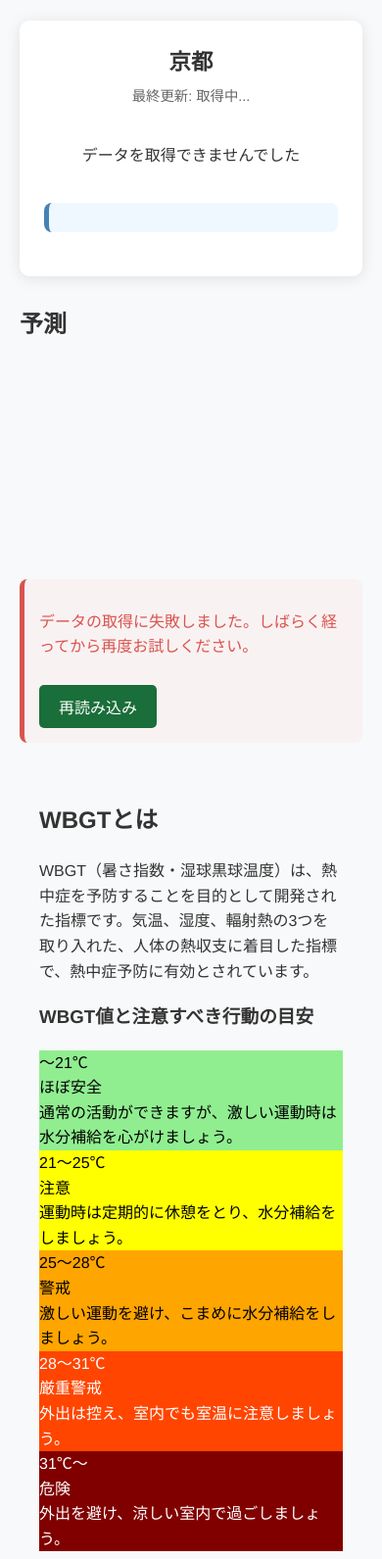
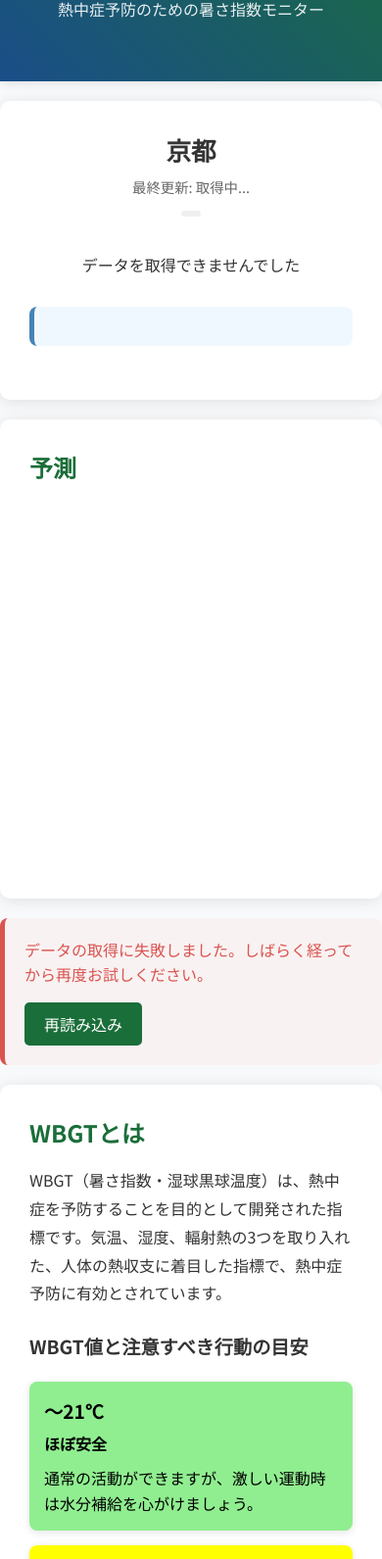
Before and after one commit to YamatoAgency/wbgt, a website: page index.html in a window 390 px wide. Shown: the part 175-1766 px from the top of the page at 98% size. Drawn offline with nearby package versions, Linux system fonts and the light colour scheme; no server answers.

Commit message:
Update style.css

```diff
--- a/css/style.css
+++ b/css/style.css
@@ -1,49 +1,68 @@
-/* 全体のスタイル */
+/* 基本スタイル */
+* {
+  box-sizing: border-box;
+  margin: 0;
+  padding: 0;
+}
+
 body {
-  font-family: 'Helvetica Neue', Arial, 'Hiragino Kaku Gothic ProN', 'Hiragino Sans', Meiryo, sans-serif;
+  font-family: 'Noto Sans JP', 'Helvetica Neue', Arial, sans-serif;
   line-height: 1.6;
   color: #333;
-  margin: 0;
-  padding: 0;
   background-color: #f8f9fa;
 }
 
-header, main, .info-section, footer {
-  max-width: 900px;
+header, main, footer {
+  width: 100%;
+}
+
+.header-content, .footer-content, main > section {
+  max-width: 1000px;
   margin: 0 auto;
   padding: 20px;
 }
 
+h1, h2, h3 {
+  font-weight: 700;
+}
+
+/* ヘッダー */
 header {
+  background: linear-gradient(45deg, #1a4e89, #1a6e39);
+  color: white;
+  padding: 40px 0;
   text-align: center;
-  background-color: #1a6e39;
-  color: white;
-  padding: 30px 20px;
-  margin-bottom: 20px;
+  box-shadow: 0 2px 10px rgba(0, 0, 0, 0.1);
 }
 
 h1 {
   margin: 0;
-  font-size: 1.8rem;
+  font-size: 2rem;
+}
+
+.subtitle {
+  margin-top: 10px;
+  font-size: 1rem;
+  opacity: 0.9;
 }
 
 /* WBGT表示コンテナ */
 .wbgt-container {
   background-color: white;
   border-radius: 10px;
-  padding: 25px;
-  margin-bottom: 30px;
+  padding: 30px;
+  margin: 20px auto;
   box-shadow: 0 2px 15px rgba(0, 0, 0, 0.1);
+  text-align: center;
 }
 
 .location-info {
-  text-align: center;
   margin-bottom: 20px;
 }
 
 .location {
-  font-size: 1.4rem;
-  font-weight: bold;
+  font-size: 1.6rem;
+  font-weight: 700;
 }
 
 .timestamp {
@@ -52,18 +71,28 @@ h1 {
   margin-top: 5px;
 }
 
+.data-source {
+  display: inline-block;
+  font-size: 0.8rem;
+  background-color: #f0f0f0;
+  padding: 3px 10px;
+  border-radius: 12px;
+  margin-top: 8px;
+  color: #555;
+}
+
 .wbgt-display {
   display: flex;
   flex-direction: column;
   align-items: center;
-  margin: 20px 0;
+  margin: 30px 0;
 }
 
 .wbgt-value {
-  font-size: 5rem;
-  font-weight: bold;
+  font-size: 5.5rem;
+  font-weight: 700;
   line-height: 1;
-  margin: 15px 0;
+  margin: 20px 0;
   color: #1a6e39;
 }
 
@@ -79,10 +108,11 @@ h1 {
 
 .wbgt-level {
   display: inline-block;
-  padding: 8px 25px;
-  border-radius: 25px;
-  font-weight: bold;
-  font-size: 1.2rem;
+  padding: 10px 30px;
+  border-radius: 30px;
+  font-weight: 700;
+  font-size: 1.3rem;
+  box-shadow: 0 2px 5px rgba(0, 0, 0, 0.1);
 }
 
 .level-safe { background-color: #90EE90; color: #000; }
@@ -93,28 +123,41 @@ h1 {
 
 .advice {
   background-color: #f0f8ff;
-  padding: 15px;
+  padding: 20px;
   border-radius: 8px;
-  margin: 20px 0;
+  margin: 25px 0;
   border-left: 5px solid #4682b4;
+  text-align: left;
 }
 
 .advice h3 {
   margin-top: 0;
   color: #4682b4;
+  font-size: 1.1rem;
+}
+
+.advice p {
+  margin-top: 10px;
+  font-size: 1rem;
 }
 
 /* 予報セクション */
-.forecast {
+.forecast-section {
   background-color: white;
   border-radius: 10px;
-  padding: 25px;
-  margin-bottom: 30px;
+  padding: 30px;
+  margin: 20px auto;
   box-shadow: 0 2px 15px rgba(0, 0, 0, 0.1);
 }
 
+.forecast-section h2 {
+  margin-bottom: 20px;
+  color: #1a6e39;
+  font-size: 1.5rem;
+}
+
 .chart-container {
-  height: 300px;
+  height: 350px;
   margin: 20px 0;
 }
 
@@ -122,9 +165,9 @@ h1 {
 .error {
   color: #d9534f;
   background-color: #f9f2f2;
-  padding: 15px;
+  padding: 20px;
   border-radius: 8px;
-  margin: 20px 0;
+  margin: 20px auto;
   border-left: 5px solid #d9534f;
 }
 
@@ -136,7 +179,7 @@ h1 {
   padding: 10px 20px;
   font-size: 1rem;
   cursor: pointer;
-  margin-top: 10px;
+  margin-top: 15px;
   transition: background-color 0.2s;
 }
 
@@ -147,9 +190,9 @@ h1 {
 /* ローディングアニメーション */
 .loading {
   display: inline-block;
-  width: 30px;
-  height: 30px;
-  border: 3px solid rgba(26, 110, 57, 0.3);
+  width: 40px;
+  height: 40px;
+  border: 4px solid rgba(26, 110, 57, 0.3);
   border-radius: 50%;
   border-top-color: #1a6e39;
   animation: spin 1s ease-in-out infinite;
@@ -160,39 +203,56 @@ h1 {
   to { transform: rotate(360deg); }
 }
 
-/* WBGTレベル説明 */
-.wbgt-levels {
-  list-style: none;
-  padding: 0;
-  margin: 20px 0;
+/* 情報セクション */
+.info-section {
+  background-color: white;
+  border-radius: 10px;
+  padding: 30px;
+  margin: 20px auto;
+  box-shadow: 0 2px 15px rgba(0, 0, 0, 0.1);
 }
 
-.wbgt-levels li {
-  padding: 12px 15px;
-  margin-bottom: 10px;
-  border-radius: 5px;
+.info-section h2 {
+  color: #1a6e39;
+  margin-bottom: 15px;
+  font-size: 1.5rem;
 }
 
-/* フッター */
-footer {
-  text-align: center;
-  color: #777;
-  font-size: 0.9rem;
-  padding: 20px;
-  border-top: 1px solid #eee;
+.info-section h3 {
+  margin: 25px 0 15px;
+  font-size: 1.2rem;
+  color: #333;
 }
 
-/* レスポンシブデザイン */
-@media (max-width: 768px) {
-  h1 {
-    font-size: 1.5rem;
-  }
+.info-section p {
+  margin-bottom: 15px;
+  line-height: 1.8;
+}
 
-  .wbgt-value {
-    font-size: 4rem;
-  }
+/* WBGTレベル説明カード */
+.wbgt-levels-container {
+  display: flex;
+  flex-wrap: wrap;
+  gap: 15px;
+  margin-top: 20px;
+}
 
-  .chart-container {
-    height: 200px;
-  }
+.wbgt-level-card {
+  flex: 1 1 200px;
+  padding: 15px;
+  border-radius: 8px;
+  box-shadow: 0 2px 8px rgba(0, 0, 0, 0.1);
 }
+
+.level-header {
+  font-weight: 700;
+  font-size: 1.2rem;
+  margin-bottom: 5px;
+}
+
+.level-title {
+  font-weight: 700;
+  margin-bottom: 10px;
+}
+
+.level-advice {
```
